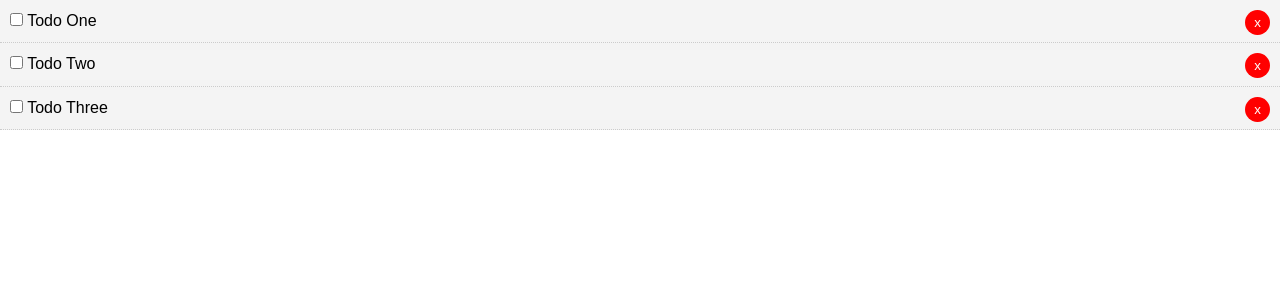
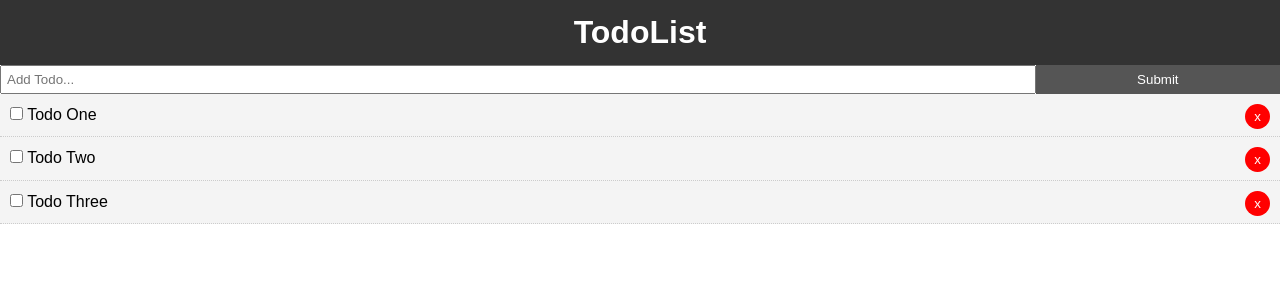
Before and after one commit to michalsniezko/vue-crash-course, a Vue app: page / in a window 1280 px wide. Shown: the top 300 px of the page. Built offline with nearby package versions, Linux system fonts and the light colour scheme; the HTML template or start-up script is replaced by a standard one.

Commit message:
Adding new todos

```diff
--- a/package.json
+++ b/package.json
@@ -9,6 +9,7 @@
   },
   "dependencies": {
     "core-js": "^3.3.2",
+    "uuid": "^3.3.3",
     "vue": "^2.6.10"
   },
   "devDependencies": {
--- a/src/App.vue
+++ b/src/App.vue
@@ -1,16 +1,22 @@
 <template>
   <div id="app">
+    <Header />
+    <AddTodo v-on:add-todo="addTodo"/>
     <Todos v-bind:todos="todos" v-on:del-todo="deleteTodo"/>
   </div>
 </template>
 
 <script>
 import Todos from "./components/Todos";
+import Header from "./components/layout/Header"
+import AddTodo from "./components/AddTodo"
 
 export default {
   name: "app",
   components: {
-    Todos
+    Todos,
+    Header,
+    AddTodo
   },
   data() {
     return {
@@ -36,6 +42,9 @@
   methods: {
     deleteTodo(id) {
       this.todos = this.todos.filter(todo => todo.id !== id)
+    },
+    addTodo(newTodo) {
+      this.todos = [...this.todos, newTodo];
     }
   }
 };
@@ -52,4 +61,17 @@
     font-family: Arial, Helvetica, sans-serif;
     line-height: 1.4;
   }
+
+  .btn {
+    display: inline-block;
+    border: none;
+    background: #555;
+    color: #fff;
+    padding: 7px 20px;
+    cursor: pointer;
+  }
+
+  .btn:hover {
+    background: #666;
+  }
 </style>
--- /dev/null
+++ b/src/components/AddTodo.vue
@@ -0,0 +1,48 @@
+<template>
+    <div>
+        <form @submit.prevent="addTodo">
+            <input v-model="title" type="text" name="title" placeholder="Add Todo...">
+            <input type="submit" value="Submit" class="btn">
+        </form>
+    </div>
+</template>
+
+<script>
+import uuid from 'uuid'
+
+export default {
+    name: "AddTodo",
+    data() {
+        return {
+            title: ""
+        }
+    },
+    methods: {
+        addTodo() {
+            const newTodo = {
+                id: uuid.v4(),
+                title: this.title,
+                completed: false
+            }
+            // Send up to parent
+            this.$emit('add-todo', newTodo);
+            this.title = '';
+        }
+    }
+}
+</script>
+
+<style scoped>
+    form {
+        display: flex;
+    }
+
+    input[type="text"] {
+        flex: 10;
+        padding: 5px;
+    }
+
+    input[type="submit"] {
+        flex: 2;
+    }
+</style>
--- /dev/null
+++ b/src/components/layout/Header.vue
@@ -0,0 +1,25 @@
+<template>
+    <header class="header">
+        <h1>TodoList</h1>
+    </header>
+</template>
+
+<script>
+export default {
+    name: "Header"
+}
+</script>
+
+<style scoped>
+    .header {
+        background: #333;
+        color: #fff;
+        text-align: center;
+        padding: 10px;
+    }
+
+    .header a {
+        color: #fff;
+        padding-right: 5px;
+    }
+</style>
```
Also changed, not shown: 1 other file (tests, documents, lock files or other folders). Lines whose indentation alone changed are shown as unchanged.
